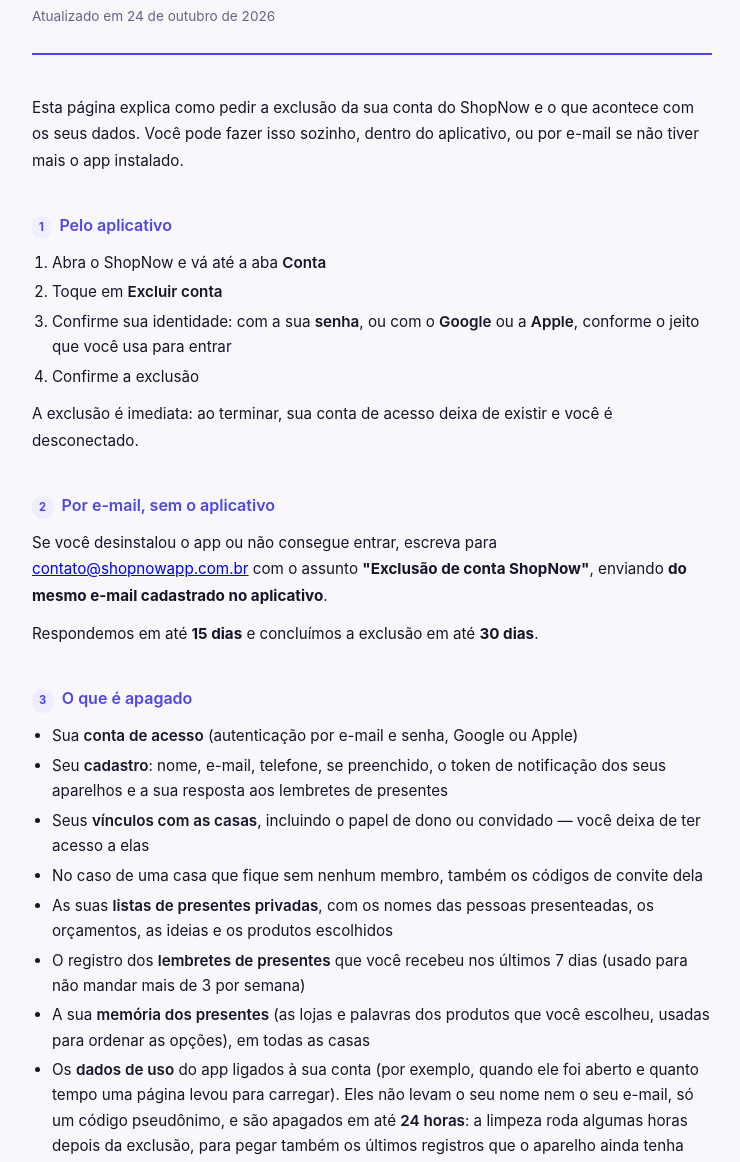
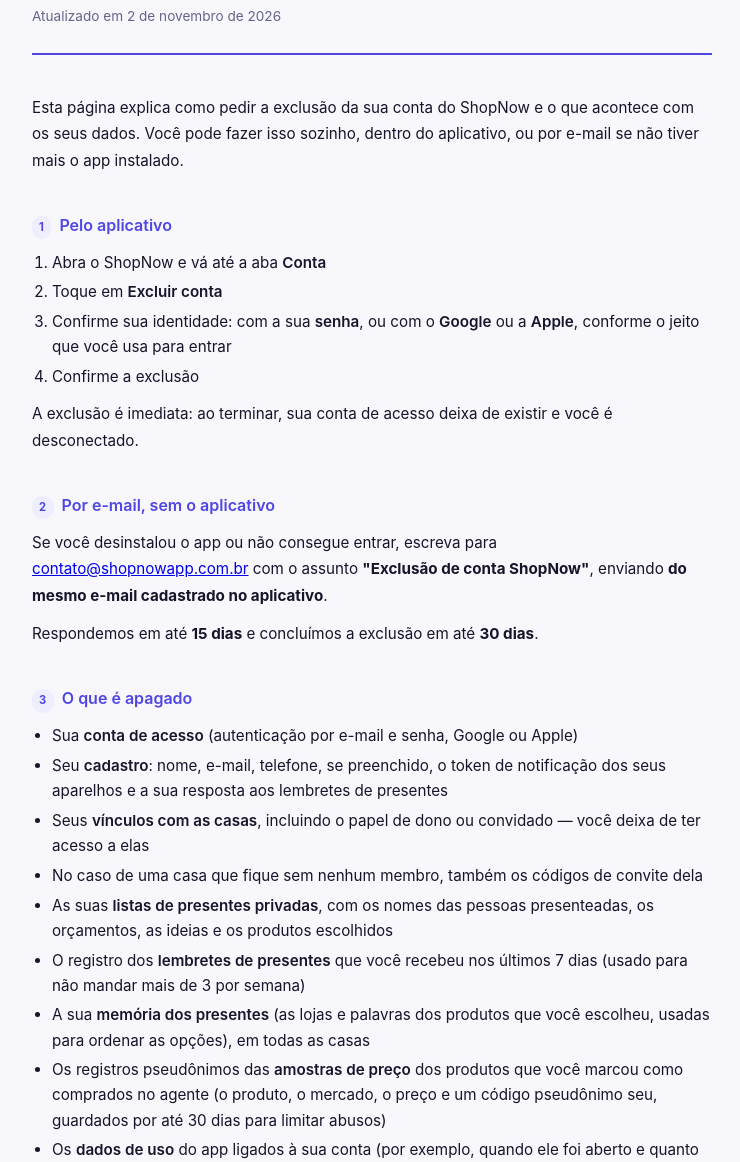
Before and after one commit to felipeaugustomsilva-stack/smartshop-privacy, a plain HTML site: page excluir-conta/index.html in a window 1280 px wide. Shown: the part 128-1290 px from the top of the page, without its empty margins (268-1008 px from the left). Drawn offline with Linux system fonts and the light colour scheme.

Commit message:
Exclusão de conta: amostras de preço e preço anônimo (2 nov 2026)

```diff
--- a/excluir-conta/index.html
+++ b/excluir-conta/index.html
@@ -220,7 +220,7 @@
   <div class="doc-header">
     <div class="app-name">ShopNow</div>
     <h1>Excluir sua conta e seus dados</h1>
-    <p class="doc-meta">Atualizado em 24 de outubro de 2026</p>
+    <p class="doc-meta">Atualizado em 2 de novembro de 2026</p>
   </div>
 
   <div class="section">
@@ -254,6 +254,7 @@
       <li>As suas <strong>listas de presentes privadas</strong>, com os nomes das pessoas presenteadas, os orçamentos, as ideias e os produtos escolhidos</li>
       <li>O registro dos <strong>lembretes de presentes</strong> que você recebeu nos últimos 7 dias (usado para não mandar mais de 3 por semana)</li>
       <li>A sua <strong>memória dos presentes</strong> (as lojas e palavras dos produtos que você escolheu, usadas para ordenar as opções), em todas as casas</li>
+      <li>Os registros pseudônimos das <strong>amostras de preço</strong> dos produtos que você marcou como comprados no agente (o produto, o mercado, o preço e um código pseudônimo seu, guardados por até 30 dias para limitar abusos)</li>
       <li>Os <strong>dados de uso</strong> do app ligados à sua conta (por exemplo, quando ele foi aberto e quanto tempo uma página levou para carregar). Eles não levam o seu nome nem o seu e-mail, só um código pseudônimo, e são apagados em até <strong>24 horas</strong>: a limpeza roda algumas horas depois da exclusão, para pegar também os últimos registros que o aparelho ainda tenha enviado</li>
     </ul>
     <p>Os dados são removidos dos nossos sistemas em até <strong>30 dias</strong>, incluindo as cópias de segurança, salvo onde a retenção for exigida por lei.</p>
@@ -262,6 +263,7 @@
   <div class="section">
     <h2><span class="num">4</span> O que é mantido, e por quê</h2>
     <p>O conteúdo que você criou <strong>dentro de uma casa compartilhada</strong> — listas de compra, itens, catálogo de produtos, lista de recorrência, resumos de compra e as listas de presentes compartilhadas com "todos da casa" ou "somente donos" — continua existindo para os outros membros daquela casa, como histórico. Apagar esse conteúdo apagaria também o trabalho das outras pessoas.</p>
+    <p>O <strong>preço anônimo</strong> dos produtos que você comprou (nome do produto, mercado, preço e data) faz parte de uma base de preços de todos os usuários e <strong>permanece</strong> depois da exclusão da conta: ele não traz a sua conta, a sua casa nem nenhum dado pessoal, então não há como ligá-lo a você.</p>
     <p>Esses registros guardam apenas o identificador interno de quem criou cada item, não o seu nome nem o seu e-mail, que são apagados junto com o cadastro.</p>
     <p>Se você quiser também a remoção desse conteúdo compartilhado, peça por e-mail: precisamos combinar isso com os outros membros da casa.</p>
     <p>Listas de compra que o dono da casa apagou deixam de aparecer no app, mas continuam guardadas e não são removidas com a sua conta; a remoção definitiva também se pede por e-mail.</p>
```
